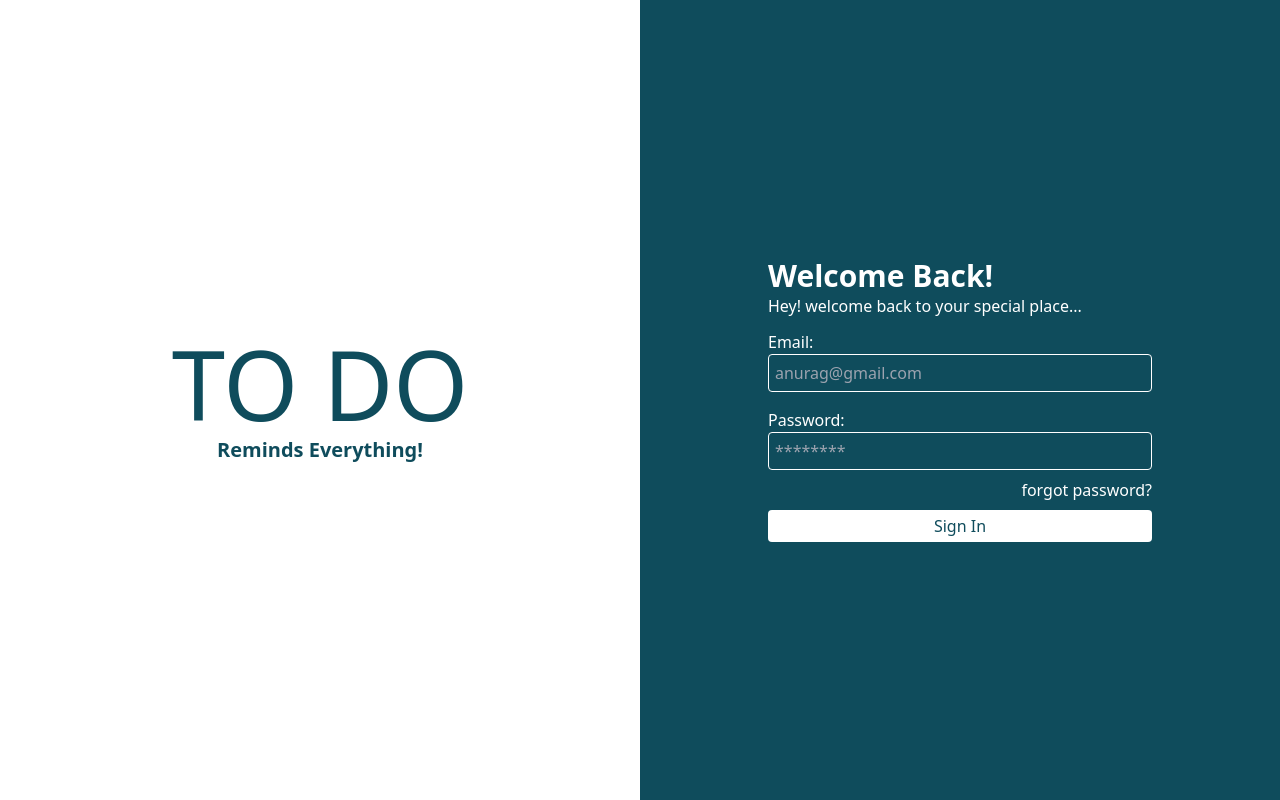
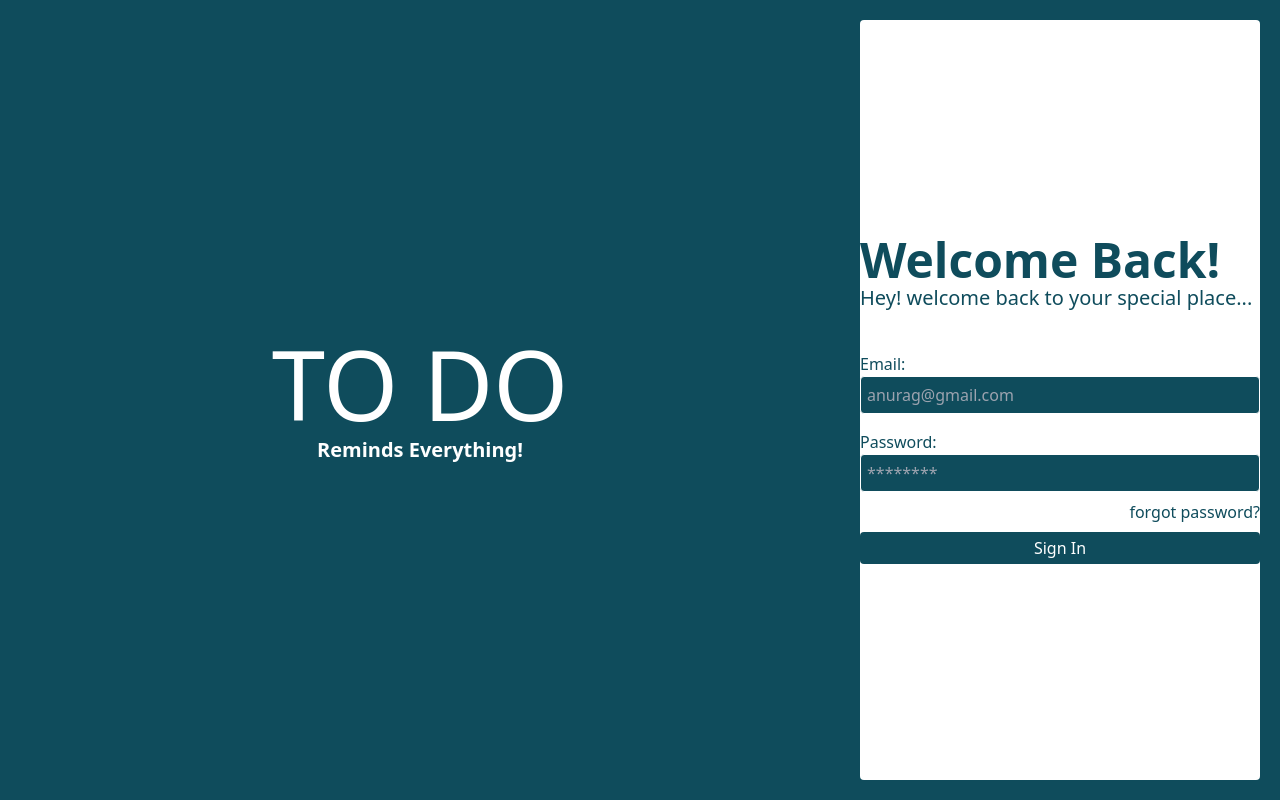
Before and after one commit to anuragvishwak/taskManagement, a React (Create React App) app: page / in a window 1280 px wide. Built offline with nearby package versions, Linux system fonts and the light colour scheme.

Commit message:
added some changed

```diff
--- a/src/Login.js
+++ b/src/Login.js
@@ -25,20 +25,26 @@ function Login() {
   }
 
   return (
-    <div className="sm:flex justify-center">
+    <div className="sm:flex min-h-screen bg-[#0F4C5C]">
       <div className="flex items-center h-full py-[92px] sm:h-auto justify-center w-full">
-        <div className="text-[#0F4C5C]">
+        <div className="text-white">
           <p className="text-bold text-8xl">TO DO</p>
           <p className="text-xl text-center mt-1 font-semibold">
             Reminds Everything!
           </p>
         </div>
       </div>
-      <div className="bg-[#0F4C5C] flex items-center justify-center h-full py-10 sm:h-screen w-full text-white">
-        <div className="w-80 sm:w-96">
-          <div className="mb-3">
-            <p className="text-xl sm:text-3xl font-bold">Welcome Back!</p>
-            <p className="w-auto">Hey! welcome back to your special place...</p>
+      <div className="sm:flex items-center justify-center p-5 sm:h-screen sm:w-6/12 text-[#0F4C5C] ">
+        <div className="bg-white p-3 sm:p-0 sm:h-full rounded w-full">
+          <div className="flex h-full items-end sm:items-center justify-center">
+            <div className="">
+              <div className="mb-3 sm:mb-10">
+                <p className="text-xl sm:text-5xl font-bold">Welcome Back!</p>
+                <p
+                  className="w-auto sm:text-xl"
+                >
+                  Hey! welcome back to your special place...
+                </p>
               </div>
               <div>
                 <p>Email:</p>
@@ -48,7 +54,7 @@ function Login() {
                     setemail(e.target.value);
                   }}
                   placeholder="anurag@gmail.com"
-              className="bg-[#0F4C5C] p-1.5 rounded border w-full border-white"
+                  className="bg-[#0F4C5C] p-1.5 rounded border w-full sm:w-[400px] border-white"
                 ></input>
               </div>
 
@@ -72,10 +78,12 @@ function Login() {
                 onClick={() => {
                   Login();
                 }}
-            className="bg-white rounded hover:shadow-xl w-full py-1 text-[#0F4C5C]"
+                className="text-white rounded hover:shadow-xl w-full py-1 bg-[#0F4C5C]"
               >
                 Sign In
               </button>
+            </div>
+          </div>
         </div>
       </div>
     </div>
--- a/src/MainTodo.js
+++ b/src/MainTodo.js
@@ -132,7 +132,7 @@ function MainTodo() {
             + Create List
           </button>
         </div>
-        <div className="grid grid-cols-1 mt-5 md:grid-cols-2 sm:grid-cols-3  gap-5">
+        <div className="grid grid-cols-1 mt-5 md:grid-cols-2 lg:grid-cols-3  gap-5">
           {gettingTasks
             ?.filter(
               (task) =>
```
Lines whose indentation alone changed are shown as unchanged.
